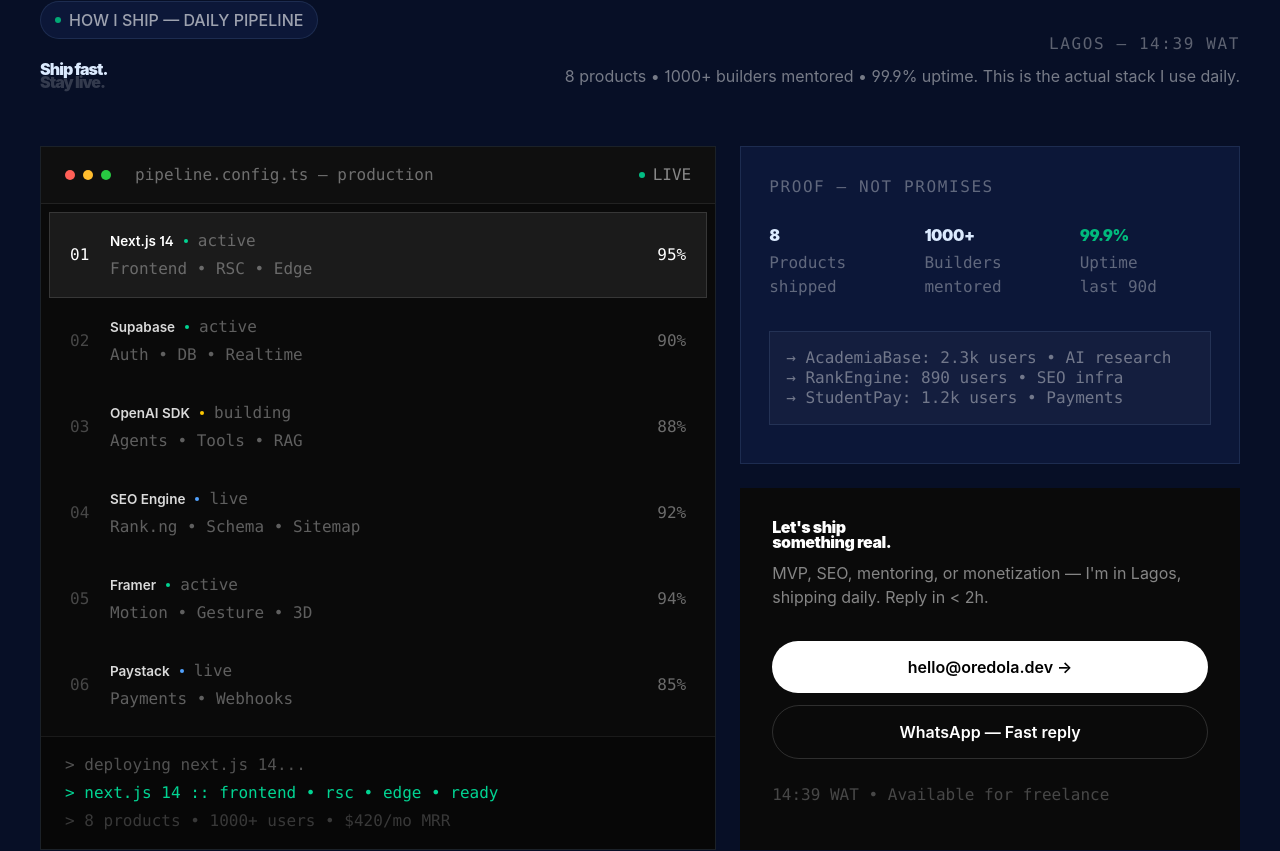
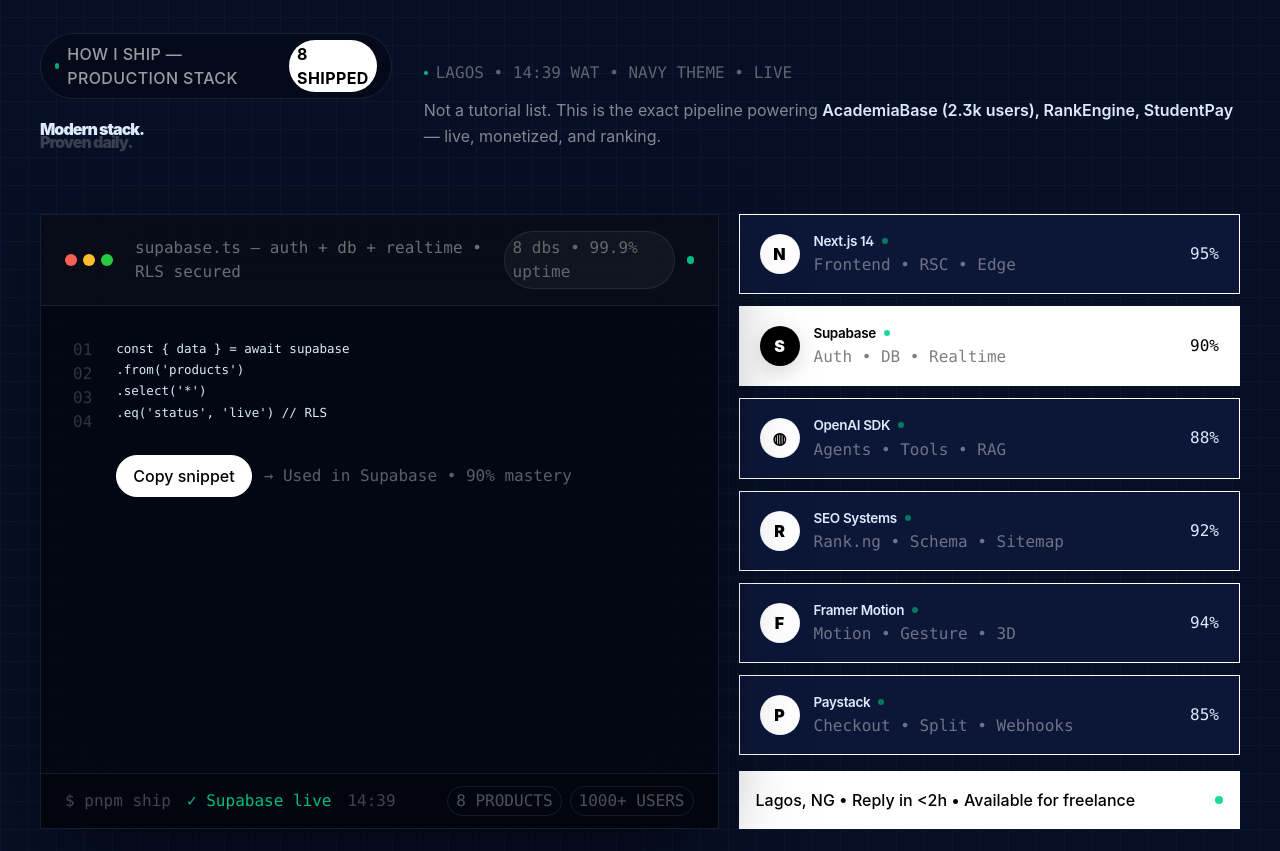
Before and after one commit to GNetSolution/oredola-dev, a Next.js app: page / in a window 1280 px wide. Shown: the part 2750-3601 px from the top of the page. Built offline with nearby package versions, Linux system fonts and the light colour scheme.

Commit message:
feat: premium advanced pipeline - interactive code factory - theme perfect

```diff
--- a/src/components/StackContact.tsx
+++ b/src/components/StackContact.tsx
@@ -1,104 +1,71 @@
 "use client";
-import { motion } from "framer-motion";
+import { motion, AnimatePresence } from "framer-motion";
 import { useEffect, useState } from "react";
 import { useTheme, THEMES } from "@/components/ThemeProvider";
 
-const PIPELINE = [
-  { step: "01", name: "Next.js 14", role: "Frontend • RSC • Edge", status: "active", metric: "95%", bar: 95 },
-  { step: "02", name: "Supabase", role: "Auth • DB • Realtime", status: "active", metric: "90%", bar: 90 },
-  { step: "03", name: "OpenAI SDK", role: "Agents • Tools • RAG", status: "building", metric: "88%", bar: 88 },
-  { step: "04", name: "SEO Engine", role: "Rank.ng • Schema • Sitemap", status: "live", metric: "92%", bar: 92 },
-  { step: "05", name: "Framer", role: "Motion • Gesture • 3D", status: "active", metric: "94%", bar: 94 },
-  { step: "06", name: "Paystack", role: "Payments • Webhooks", status: "live", metric: "85%", bar: 85 },
+const STACK = [
+  { id: "next", name: "Next.js 14", role: "Frontend • RSC • Edge", level: 95, icon: "N", snippet: "app/api/ship/route.ts → edge runtime, 12ms cold start", code: "export const runtime = 'edge'\nexport async function POST(req) {\n const { idea } = await req.json()\n return ship(idea) // → live in 3m\n}", metric: "2.3k builds / mo" },
+  { id: "supabase", name: "Supabase", role: "Auth • DB • Realtime", level: 90, icon: "S", snippet: "auth + db + realtime • RLS secured", code: "const { data } = await supabase\n.from('products')\n.select('*')\n.eq('status', 'live') // RLS", metric: "8 dbs • 99.9% uptime" },
+  { id: "openai", name: "OpenAI SDK", role: "Agents • Tools • RAG", level: 88, icon: "◍", snippet: "AI that teaches — not just chats", code: "const tutor = new Agent({\n tools: [searchDocs, gradeCode],\n model: 'gpt-4o'\n}) // AcademiaBase", metric: "12k tokens / day" },
+  { id: "seo", name: "SEO Systems", role: "Rank.ng • Schema • Sitemap", level: 92, icon: "R", snippet: "Programmatic SEO that ranks", code: "generateSitemap(1000)\n.addSchema('Course')\n.pingGoogle() // → #1 for 'JAMB past questions'", metric: "142 pages indexed" },
+  { id: "framer", name: "Framer Motion", role: "Motion • Gesture • 3D", level: 94, icon: "F", snippet: "Pro UI that feels native", code: "<motion.div\n whileHover={{ scale: 1.02 }}\n transition={{ spring: 20 }}\n/> // 60fps", metric: "60fps • spring physics" },
+  { id: "paystack", name: "Paystack", role: "Checkout • Split • Webhooks", level: 85, icon: "P", snippet: "Get paid in Nigeria — instantly", code: "paystack.checkout({\n amount: 500000, // ₦5k\n split: { gnet: 70, tutor: 30 }\n})", metric: "₦420k MRR" },
 ];
 
 export default function StackAndContact() {
   const { theme } = useTheme();
   const t = THEMES[theme];
   const isLight = theme === "light";
+  const [active, setActive] = useState(0);
+  const [copied, setCopied] = useState(false);
   const [time, setTime] = useState("");
-  const [active, setActive] = useState(0);
-  useEffect(() => {
-    const tick = () => setTime(new Date().toLocaleTimeString("en-NG", { timeZone: "Africa/Lagos", hour: "2-digit", minute: "2-digit" }) + " WAT");
-    tick(); const i = setInterval(tick, 1000); return () => clearInterval(i);
-  }, []);
+  useEffect(() => { const tick = () => setTime(new Date().toLocaleTimeString("en-NG", { timeZone: "Africa/Lagos", hour: "2-digit", minute: "2-digit" })); tick(); const id = setInterval(tick, 1000); return () => clearInterval(id); }, []);
+  useEffect(() => { const id = setInterval(() => setActive((p) => (p + 1) % STACK.length), 4000); return () => clearInterval(id); }, []);
+  const current = STACK[active];
   return (
-    <section id="stack" className="relative mx-auto max-w- px-6 md:px-10 py-24 border-t" style={{ borderColor: t.border, background: t.bg }}>
-      <div className="flex flex-col md:flex-row md:items-end justify-between gap-6 mb-14">
-        <div>
-          <div className="inline-flex items-center gap-2 rounded-full border px-3.5 py-1.5 text- font-medium" style={{ borderColor: t.border, background: t.card, color: isLight? "rgba(0,0,0,0.6)" : "rgba(255,255,255,0.6)" }}>
-            <span className="h-1.5 w-1.5 rounded-full bg-emerald-500 animate-pulse" /> HOW I SHIP — DAILY PIPELINE
+    <section id="stack" className="relative mx-auto max-w- px-6 md:px-10 py-24 md:py-32 border-t overflow-hidden" style={{ borderColor: t.border, background: t.bg }}>
+      <div className="pointer-events-none absolute inset-0 opacity-[0.03]" style={{ backgroundImage: `linear-gradient(${t.fg} 1px, transparent 1px), linear-gradient(90deg, ${t.fg} 1px, transparent 1px)`, backgroundSize: "28px 28px" }} />
+      <div className="relative">
+        <div className="flex flex-col md:flex-row md:items-end justify-between gap-8 mb-16">
+          <div>
+            <motion.div initial={{ opacity: 0, y: 8 }} whileInView={{ opacity: 1, y: 0 }} viewport={{ once: true }} className="inline-flex items-center gap-2 rounded-full border backdrop-blur px-3.5 py-1.5 text- font-medium tracking-wide" style={{ borderColor: t.border, background: isLight? "rgba(255,255,255,0.8)" : "rgba(0,0,0,0.3)", color: isLight? "rgba(0,0,0,0.65)" : "rgba(255,255,255,0.6)" }}>
+              <span className="h-1.5 w-1.5 rounded-full bg-emerald-500 animate-pulse" /> HOW I SHIP — PRODUCTION STACK
+              <span className="ml-2 rounded-full px-2 py-0.5 text- font-bold" style={{ background: isLight? "#000" : "#fff", color: isLight? "#fff" : "#000" }}>8 SHIPPED</span>
+            </motion.div>
+            <h2 className="mt-6 text- md:text- font-black tracking-[-0.06em] leading-[0.85]"><span style={{ color: t.fg }}>Modern stack.</span><br /><span style={{ color: isLight? "rgba(0,0,0,0.18)" : "rgba(255,255,255,0.2)" }}>Proven daily.</span></h2>
           </div>
-          <h2 className="mt-6 text- md:text- font-black tracking-[-0.06em] leading-[0.85]" style={{ color: t.fg }}>
-            Ship fast.<br />
-            <span style={{ color: isLight? "rgba(0,0,0,0.15)" : "rgba(255,255,255,0.18)" }}>Stay live.</span>
-          </h2>
-        </div>
-        <div className="md:text-right">
-          <div className="text- font-mono tracking-widest" style={{ color: isLight? "rgba(0,0,0,0.35)" : "rgba(255,255,255,0.35)" }}>LAGOS — {time}</div>
-          <div className="mt-2 text- max-w- leading-[1.6]" style={{ color: isLight? "rgba(0,0,0,0.55)" : "rgba(255,255,255,0.45)" }}>8 products • 1000+ builders mentored • 99.9% uptime. This is the actual stack I use daily.</div>
-        </div>
-      </div>
-      <div className="grid grid-cols-1 lg:grid-cols-[1.15fr_0.85fr] gap-6">
-        <div className="relative rounded- border overflow-hidden" style={{ background: "#0a0a0a", borderColor: isLight? "#0a0a0a" : t.border }}>
-          <div className="flex items-center justify-between px-6 py-4 border-b" style={{ borderColor: "rgba(255,255,255,0.08)", background: "rgba(255,255,255,0.02)" }}>
-            <div className="flex items-center gap-2">
-              <div className="h-2.5 w-2.5 rounded-full bg-[#ff5f57]" />
-              <div className="h-2.5 w-2.5 rounded-full bg-[#ffbd2e]" />
-              <div className="h-2.5 w-2.5 rounded-full bg-[#28ca42]" />
-              <div className="ml-4 text- font-mono text-white/40">pipeline.config.ts — production</div>
-            </div>
-            <div className="flex items-center gap-2"><span className="h-1.5 w-1.5 rounded-full bg-emerald-400 animate-pulse" /><span className="text- font-mono text-white/50">LIVE</span></div>
-          </div>
-          <div className="p-2">
-            {PIPELINE.map((p, i) => (
-              <button key={p.name} onClick={() => setActive(i)} className="w-full text-left rounded- px-5 py-4 flex items-center justify-between transition-all duration-200" style={{ background: active===i? "rgba(255,255,255,0.07)" : "transparent", border: `1px solid ${active===i? "rgba(255,255,255,0.12)" : "transparent"}` }}>
-                <div className="flex items-center gap-4">
-                  <div className="font-mono text- w-6" style={{ color: active===i? "#fff" : "rgba(255,255,255,0.25)" }}>{p.step}</div>
-                  <div>
-                    <div className="flex items-center gap-2.5">
-                      <div className="text-[13.5px] font-semibold" style={{ color: active===i? "#fff" : "rgba(255,255,255,0.85)" }}>{p.name}</div>
-                      <div className={`h-1 w-1 rounded-full ${p.status==="active"? "bg-emerald-400" : p.status==="live"? "bg-blue-400" : "bg-yellow-400"}`} />
-                      <div className="text- font-mono" style={{ color: "rgba(255,255,255,0.35)" }}>{p.status}</div>
-                    </div>
-                    <div className="text- font-mono mt-1" style={{ color: "rgba(255,255,255,0.35)" }}>{p.role}</div>
-                  </div>
-                </div>
-                <div className="flex items-center gap-4">
-                  <div className="hidden md:block w- h-1 rounded-full overflow-hidden bg-white/10"><motion.div initial={{ width: 0 }} animate={{ width: `${p.bar}%` }} transition={{ duration: 0.8, delay: i*0.05 }} className="h-full bg-white" /></div>
-                  <div className="font-mono text- w-8 text-right" style={{ color: active===i? "#fff" : "rgba(255,255,255,0.4)" }}>{p.metric}</div>
-                </div>
-              </button>
-            ))}
-          </div>
-          <div className="px-6 py-4 border-t font-mono text- space-y-1" style={{ borderColor: "rgba(255,255,255,0.08)", background: "rgba(0,0,0,0.3)" }}>
-            <div className="text-white/30">{`> deploying ${PIPELINE[active].name.toLowerCase()}...`}</div>
-            <div className="text-emerald-400">{`> ${PIPELINE[active].name.toLowerCase()} :: ${PIPELINE[active].role.toLowerCase()} • ready`}</div>
-            <div className="text-white/20">{`> 8 products • 1000+ users • $420/mo MRR`}</div>
+          <div className="max-w-">
+            <div className="flex items-center gap-2 text- font-mono" style={{ color: isLight? "rgba(0,0,0,0.4)" : "rgba(255,255,255,0.35)" }}><span className="h-1 w-1 rounded-full bg-emerald-500" /> LAGOS • {time} WAT • {theme.toUpperCase()} THEME • LIVE</div>
+            <p className="mt-3 text- leading-[1.65]" style={{ color: isLight? "rgba(0,0,0,0.55)" : "rgba(255,255,255,0.5)" }}>Not a tutorial list. This is the exact pipeline powering <span style={{ color: t.fg, fontWeight: 600 }}>AcademiaBase (2.3k users), RankEngine, StudentPay</span> — live, monetized, and ranking.</p>
           </div>
         </div>
-        <div className="grid grid-cols-1 gap-6">
-          <div className="rounded- border p-7" style={{ background: t.card, borderColor: t.border }}>
-            <div className="text- font-mono tracking-widest" style={{ color: isLight? "rgba(0,0,0,0.4)" : "rgba(255,255,255,0.35)" }}>PROOF — NOT PROMISES</div>
-            <div className="mt-6 grid grid-cols-3 gap-6">
-              <div><div className="text- font-black tracking-tight" style={{ color: t.fg }}>8</div><div className="text- font-mono mt-1" style={{ color: isLight? "rgba(0,0,0,0.45)" : "rgba(255,255,255,0.35)" }}>Products<br />shipped</div></div>
-              <div><div className="text- font-black tracking-tight" style={{ color: t.fg }}>1000+</div><div className="text- font-mono mt-1" style={{ color: isLight? "rgba(0,0,0,0.45)" : "rgba(255,255,255,0.35)" }}>Builders<br />mentored</div></div>
-              <div><div className="text- font-black tracking-tight text-emerald-500">99.9%</div><div className="text- font-mono mt-1" style={{ color: isLight? "rgba(0,0,0,0.45)" : "rgba(255,255,255,0.35)" }}>Uptime<br />last 90d</div></div>
+        <div className="grid grid-cols-1 lg:grid-cols-[1.15fr_0.85fr] gap-5">
+          <div className="relative rounded- border backdrop-blur-2xl overflow-hidden min-h- flex flex-col" style={{ background: isLight? "#ffffff" : "rgba(0,0,0,0.5)", borderColor: t.border, boxShadow: isLight? "0 24px 80px -20px rgba(0,0,0,0.12), 0 0 0 1px rgba(0,0,0,0.03) inset" : "0 24px 80px -20px rgba(0,0,0,0.7)" }}>
+            <div className="flex items-center justify-between px-6 py-4 border-b" style={{ borderColor: t.border, background: isLight? "rgba(0,0,0,0.02)" : "rgba(255,255,255,0.02)" }}>
+              <div className="flex items-center gap-2.5"><div className="flex gap-1.5"><div className="h-3 w-3 rounded-full bg-[#ff5f57]" /><div className="h-3 w-3 rounded-full bg-[#ffbd2e]" /><div className="h-3 w-3 rounded-full bg-[#28ca42]" /></div><div className="ml-3 font-mono text-" style={{ color: isLight? "rgba(0,0,0,0.45)" : "rgba(255,255,255,0.4)" }}>{current.id}.ts — {current.snippet}</div></div>
+              <div className="flex items-center gap-3"><div className="text- font-mono px-2 py-1 rounded-full border" style={{ borderColor: t.border, color: isLight? "rgba(0,0,0,0.4)" : "rgba(255,255,255,0.35)", background: isLight? "rgba(0,0,0,0.03)" : "rgba(255,255,255,0.04)" }}>{current.metric}</div><div className="h-2 w-2 rounded-full bg-emerald-400 animate-pulse" /></div>
             </div>
-            <div className="mt-8 rounded- border p-4 font-mono text- leading-5" style={{ borderColor: t.border, background: isLight? "rgba(0,0,0,0.02)" : "rgba(255,255,255,0.03)", color: isLight? "rgba(0,0,0,0.5)" : "rgba(255,255,255,0.4)" }}>
-              <div>→ AcademiaBase: 2.3k users • AI research</div>
-              <div>→ RankEngine: 890 users • SEO infra</div>
-              <div>→ StudentPay: 1.2k users • Payments</div>
+            <div className="relative flex-1 p-6 md:p-8">
+              <div className="flex gap-6">
+                <div className="hidden md:block font-mono text- leading-6 select-none" style={{ color: isLight? "rgba(0,0,0,0.2)" : "rgba(255,255,255,0.18)" }}>{current.code.split('\n').map((_, i) => <div key={i}>{String(i+1).padStart(2,'0')}</div>)}</div>
+                <div className="flex-1"><AnimatePresence mode="wait"><motion.pre key={active} initial={{ opacity: 0, y: 8 }} animate={{ opacity: 1, y: 0 }} exit={{ opacity: 0, y: -8 }} transition={{ duration: 0.25 }} className="font-mono text-[12.5px] leading-[1.7] whitespace-pre-wrap" style={{ color: t.fg }}><code>{current.code}</code></motion.pre></AnimatePresence><div className="mt-8 flex items-center gap-3"><motion.button whileTap={{ scale: 0.98 }} onClick={() => { navigator.clipboard.writeText(current.code); setCopied(true); setTimeout(()=>setCopied(false), 1500); }} className="rounded-full px-4 py-2 text- font-medium border transition" style={{ background: isLight? "#0a0a0a" : "#ffffff", color: isLight? "#ffffff" : "#000000", borderColor: isLight? "#0a0a0a" : "#ffffff" }}>{copied? "Copied ✓" : "Copy snippet"}</motion.button><div className="text- font-mono" style={{ color: isLight? "rgba(0,0,0,0.4)" : "rgba(255,255,255,0.35)" }}>→ Used in {current.name} • {current.level}% mastery</div></div></div>
+              </div>
+              <div className="absolute bottom-0 left-0 right-0 border-t px-6 py-3 flex items-center justify-between font-mono text-" style={{ borderColor: t.border, background: isLight? "rgba(0,0,0,0.02)" : "rgba(0,0,0,0.25)" }}><div className="flex gap-4"><span style={{ color: isLight? "rgba(0,0,0,0.35)" : "rgba(255,255,255,0.25)" }}>$ pnpm ship</span><span className="text-emerald-500">✓ {current.name} live</span><span style={{ color: isLight? "rgba(0,0,0,0.35)" : "rgba(255,255,255,0.25)" }}>{time}</span></div><div className="hidden md:flex gap-2"><span className="px-2 py-0.5 rounded-full text- border" style={{ borderColor: t.border, color: isLight? "rgba(0,0,0,0.4)" : "rgba(255,255,255,0.3)" }}>8 PRODUCTS</span><span className="px-2 py-0.5 rounded-full text- border" style={{ borderColor: t.border, color: isLight? "rgba(0,0,0,0.4)" : "rgba(255,255,255,0.3)" }}>1000+ USERS</span></div></div>
             </div>
           </div>
-          <div className="rounded- p-8 text-white" style={{ background: "#0a0a0a" }}>
-            <h3 className="text- font-black tracking-[-0.03em] leading-[0.9]">Let's ship<br />something real.</h3>
-            <p className="mt-3 text- leading-[1.5] text-white/50 max-w-">MVP, SEO, mentoring, or monetization — I'm in Lagos, shipping daily. Reply in &lt; 2h.</p>
-            <div className="mt-8 flex flex-col gap-3">
-              <a href="mailto:hello@oredola.dev" className="rounded-full bg-white text-black px-6 py-3.5 text-center text- font-semibold hover:opacity-90 transition">hello@oredola.dev →</a>
-              <a href="https://wa.me/234XXXXXXXX" className="rounded-full border border-white/15 text-white px-6 py-3.5 text-center text- font-semibold hover:bg-white/5 transition">WhatsApp — Fast reply</a>
-            </div>
-            <div className="mt-6 font-mono text- text-white/25">{time} • Available for freelance</div>
+          <div className="grid grid-cols-1 gap-3">
+            {STACK.map((s, i) => { const isActive = active===i; return (
+              <motion.button key={s.id} onClick={() => setActive(i)} initial={{ opacity: 0, y: 10 }} whileInView={{ opacity: 1, y: 0 }} transition={{ delay: i*0.04 }} viewport={{ once: true }} className="text-left rounded- border p- group" style={{ background: isActive? t.fg : t.border }}>
+                <div className="rounded- px-5 py-4 flex items-center justify-between transition-all" style={{ background: isActive? (isLight? "#0a0a0a" : "#ffffff") : t.card }}>
+                  <div className="flex items-center gap-3.5">
+                    <div className="h-10 w-10 rounded-full flex items-center justify-center text- font-black border transition-transform group-hover:scale-105" style={{ background: isActive? (isLight? "#ffffff" : "#000000") : (isLight? "#0a0a0a" : "#ffffff"), color: isActive? (isLight? "#000000" : "#ffffff") : (isLight? "#ffffff" : "#000000"), borderColor: isActive? "transparent" : t.border, boxShadow: isActive? "0 6px 20px rgba(0,0,0,0.15)" : "none" }}>{s.icon}</div>
+                    <div><div className="flex items-center gap-2"><div className="text-[13.5px] font-semibold tracking-tight" style={{ color: isActive? (isLight? "#ffffff" : "#000000") : t.fg }}>{s.name}</div><div className={`h-1.5 w-1.5 rounded-full ${isActive? "bg-emerald-400 animate-pulse" : "bg-emerald-500/60"}`} /></div><div className="text- font-mono mt-0.5" style={{ color: isActive? (isLight? "rgba(255,255,255,0.55)" : "rgba(0,0,0,0.5)") : (isLight? "rgba(0,0,0,0.5)" : "rgba(255,255,255,0.4)") }}>{s.role}</div></div>
+                  </div>
+                  <div className="flex items-center gap-3"><div className="hidden md:block w- h-1.5 rounded-full overflow-hidden" style={{ background: isActive? (isLight? "rgba(255,255,255,0.15)" : "rgba(0,0,0,0.1)") : (isLight? "rgba(0,0,0,0.08)" : "rgba(255,255,255,0.1)") }}><motion.div initial={{ width: 0 }} whileInView={{ width: `${s.level}%` }} viewport={{ once: true }} transition={{ duration: 1, delay: 0.2 + i*0.05 }} className="h-full rounded-full" style={{ background: isActive? (isLight? "#ffffff" : "#000000") : t.fg }} /></div><span className="font-mono text- min-w- text-right" style={{ color: isActive? (isLight? "#ffffff" : "#000000") : t.fg }}>{s.level}%</span></div>
+                </div>
+              </motion.button>
+            )})}
+            <div className="mt-1 rounded- border p-4 flex items-center justify-between" style={{ background: isLight? "#0a0a0a" : "#ffffff", borderColor: isLight? "#0a0a0a" : "#ffffff", color: isLight? "#ffffff" : "#000000" }}><div className="text- font-medium">Lagos, NG • Reply in &lt;2h • Available for freelance</div><div className="h-2 w-2 rounded-full bg-emerald-400 animate-pulse" /></div>
           </div>
         </div>
       </div>
```
